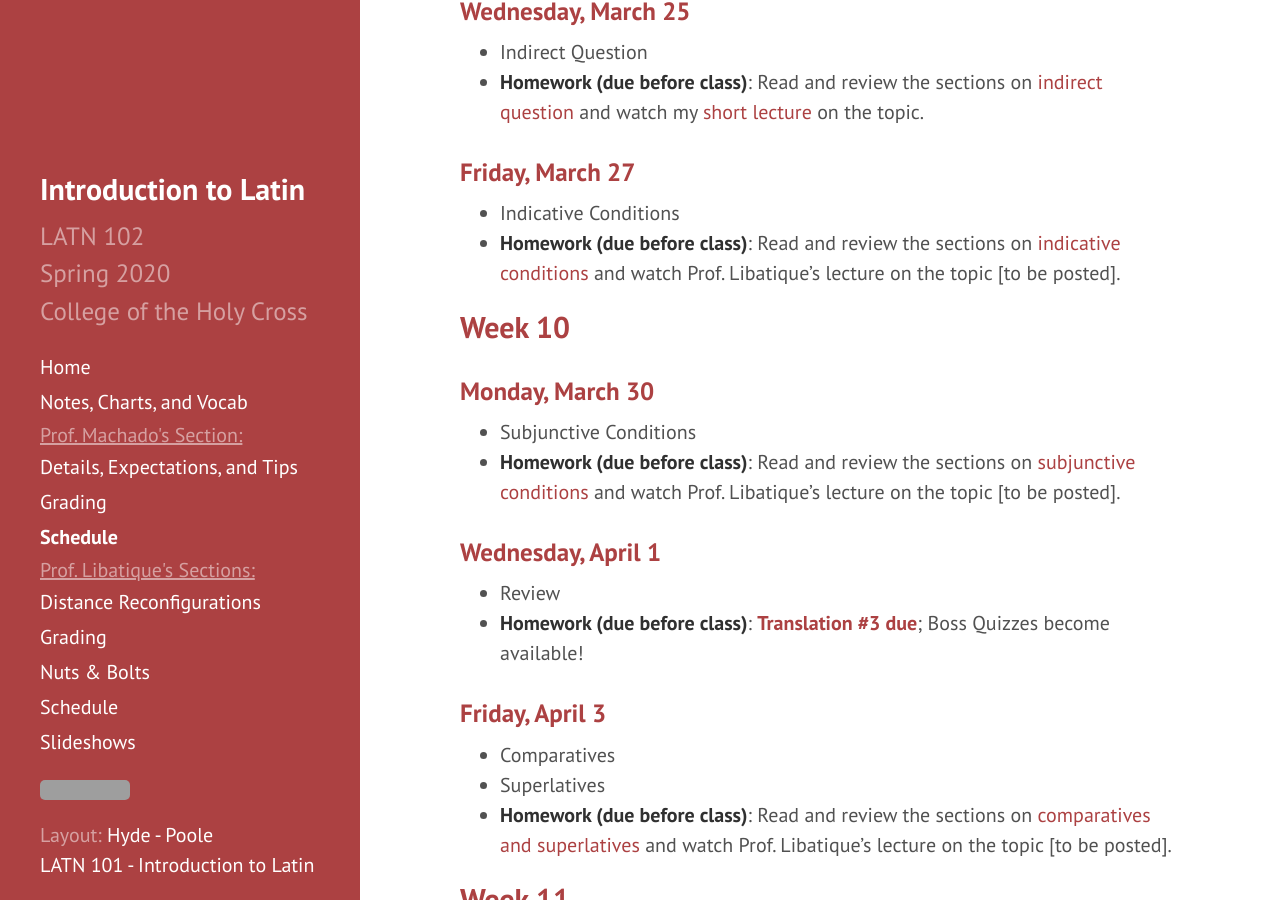
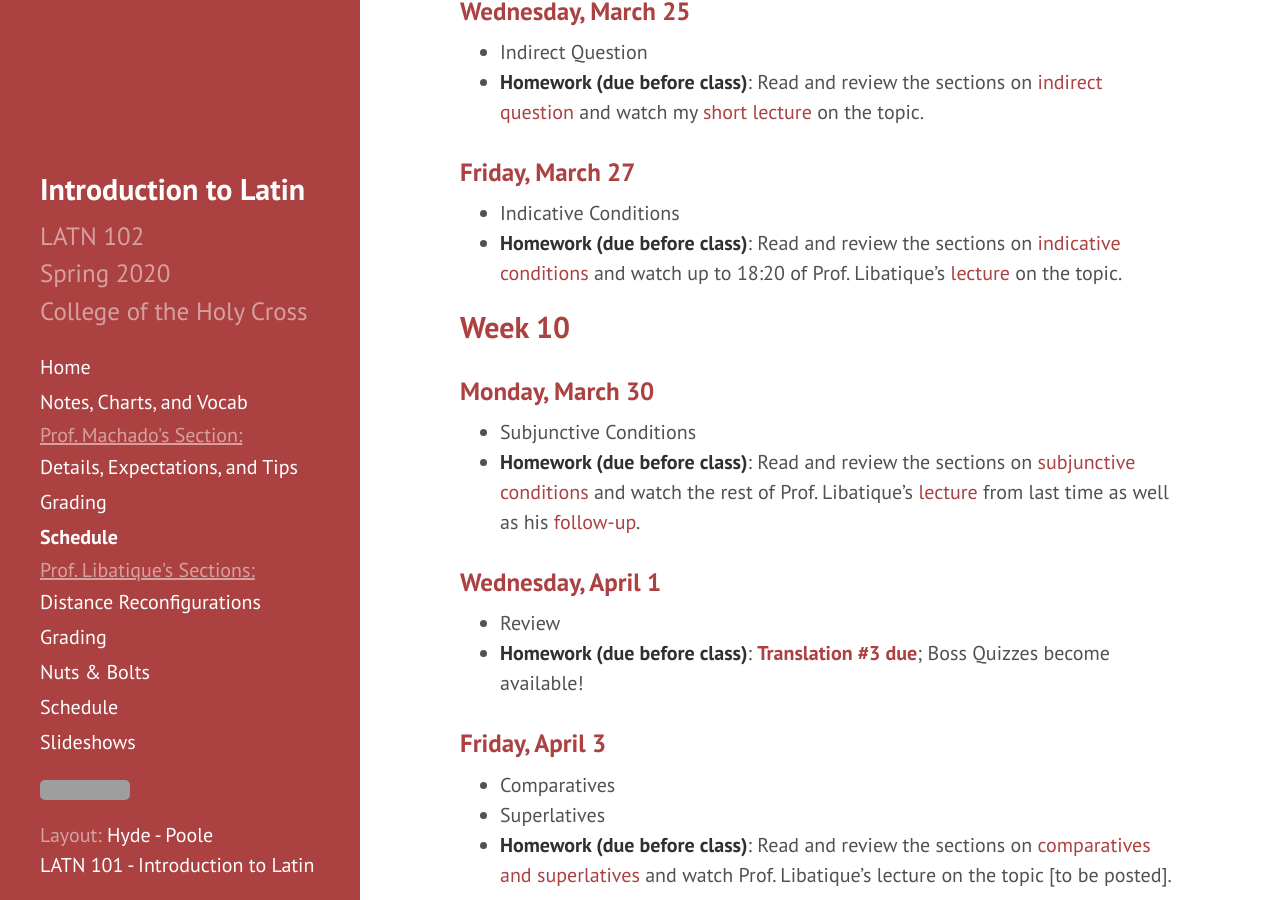
Before and after one commit to DLibatique/LATN102-S20, a Jekyll site: the page built from _pages/schedule-DM.md, in a window 1280 px wide and 900 px high, scrolled down 5116 px. Built offline with Jekyll 4.4.1, drawn with Linux system fonts in a browser that asks for light colours; grey boxes are pictures that could not be loaded.

Commit message:
added links to daniels lectures

```diff
--- a/_pages/schedule-DM.md
+++ b/_pages/schedule-DM.md
@@ -159,14 +159,14 @@ Read and review the sections on [indirect question](https://libatique.info/LATN1
 ### Friday, March 27
 - Indicative Conditions
 - **Homework (due before class)**:
-Read and review the sections on [indicative conditions](https://libatique.info/LATN102-S20/conditionals#indicative-conditionals) and watch Prof. Libatique's lecture on the topic [to be posted].
+Read and review the sections on [indicative conditions](https://libatique.info/LATN102-S20/conditionals#indicative-conditionals) and watch up to 18:20 of Prof. Libatique's [lecture](https://holycross.hosted.panopto.com/Panopto/Pages/Viewer.aspx?id=f6994366-be18-4f81-b448-ab83010a3744) on the topic.
 
 ## Week 10
 
 ### Monday, March 30
 - Subjunctive Conditions
 - **Homework (due before class)**:
-Read and review the sections on [subjunctive conditions](https://libatique.info/LATN102-S20/conditionals#subjunctive-conditionals) and watch Prof. Libatique's lecture on the topic [to be posted].
+Read and review the sections on [subjunctive conditions](https://libatique.info/LATN102-S20/conditionals#subjunctive-conditionals) and watch the rest of Prof. Libatique's [lecture](https://holycross.hosted.panopto.com/Panopto/Pages/Viewer.aspx?id=f6994366-be18-4f81-b448-ab83010a3744) from last time as well as his [follow-up](https://holycross.hosted.panopto.com/Panopto/Pages/Viewer.aspx?id=cf0223f8-8a3f-4b31-b689-ab830116eb66).
 
 ### Wednesday, April 1
 - Review
```
